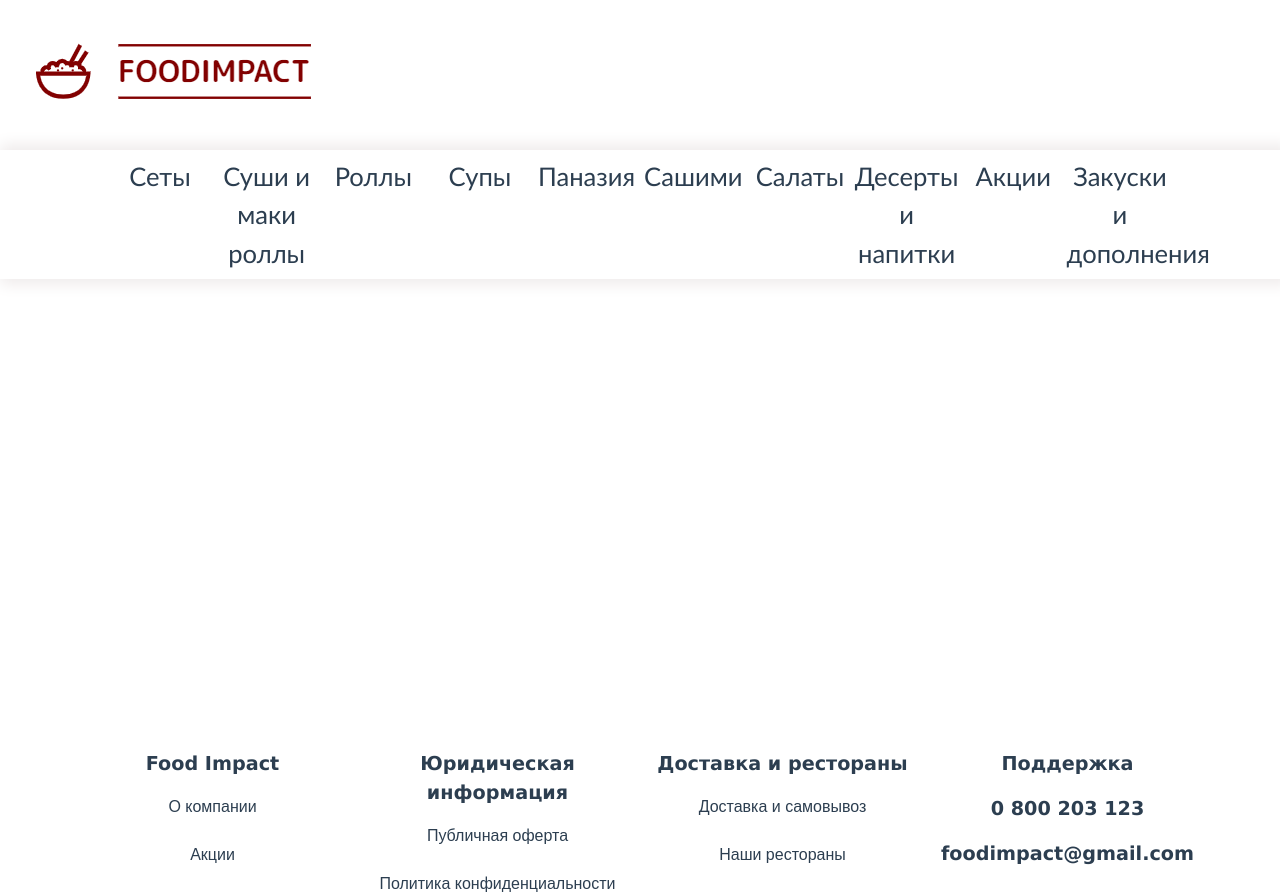
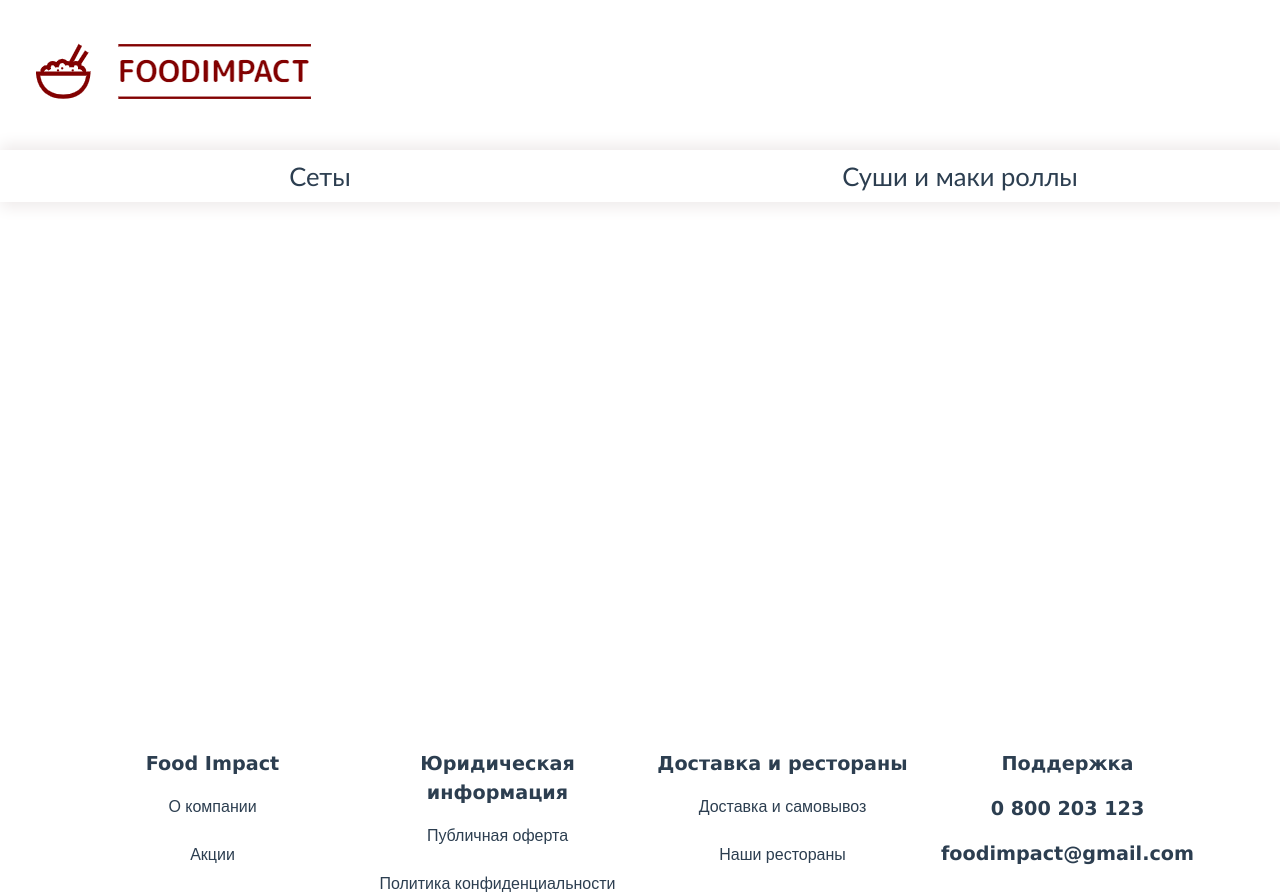
Before and after one commit to HikkiYarik/foodshop, a Vue app: page / in a window 1280 px wide. Built offline with nearby package versions, Linux system fonts and the light colour scheme.

Commit message:
nav menu bootstrap fix v1

```diff
--- a/src/pages/Header/NavMenu.vue
+++ b/src/pages/Header/NavMenu.vue
@@ -1,41 +1,16 @@
 <template>
     <div class="nav-menu">
         <div class="col-12 div-nav">
-                <!-- <div class="container-fluid">
-                    <div class="row"> -->
-                <div class="col-lg-1"></div>
-                <div class="col-lg-1">
+            <div class="container-fluid">
+                <div class="row">
+                    <div class="col-lg-6">
                         <router-link class="router-link" to="/set">Сеты</router-link>
                     </div>
-                <div class="col-lg-1">
+                    <div class="col-lg-6">
                         <router-link class="router-link" to="/sushi">Суши и маки роллы</router-link>
                     </div>
-                <div class="col-lg-1">
-                    <router-link class="router-link" to="">Роллы</router-link>
                 </div>
-                <div class="col-lg-1">
-                    <router-link class="router-link" to="">Супы</router-link>
             </div>
-                <div class="col-lg-1">
-                    <router-link class="router-link" to="">Паназия</router-link>
-                </div>
-                <div class="col-lg-1">
-                    <router-link class="router-link" to="">Сашими</router-link>
-                </div>
-                <div class="col-lg-1">
-                    <router-link class="router-link" to="">Салаты</router-link>
-                </div>
-                <div class="col-lg-1">
-                    <router-link class="router-link" to="">Десерты и напитки</router-link>
-                </div>
-                <div class="col-lg-1">
-                    <router-link class="router-link" to="">Акции</router-link>
-                </div>
-                <div class="col-lg-1">
-                    <router-link class="router-link" to="">Закуски и дополнения</router-link>
-                </div>
-                <div class="col-lg-1"></div>
-
         </div>
     </div>
 </template>
```
Lines whose indentation alone changed are shown as unchanged.
